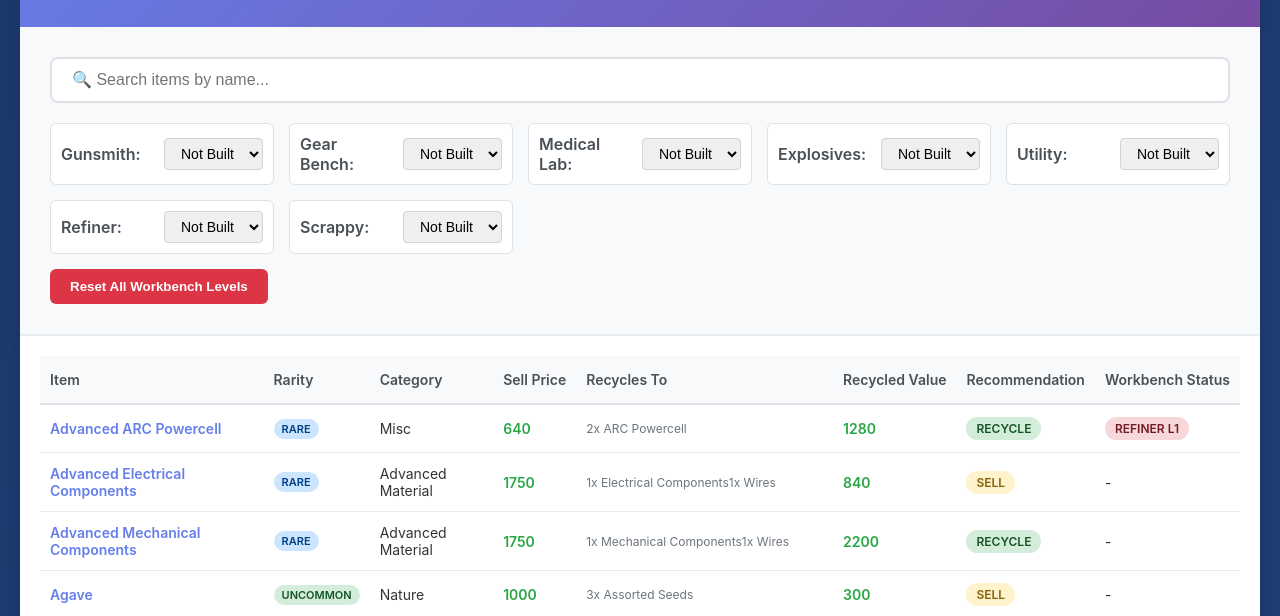
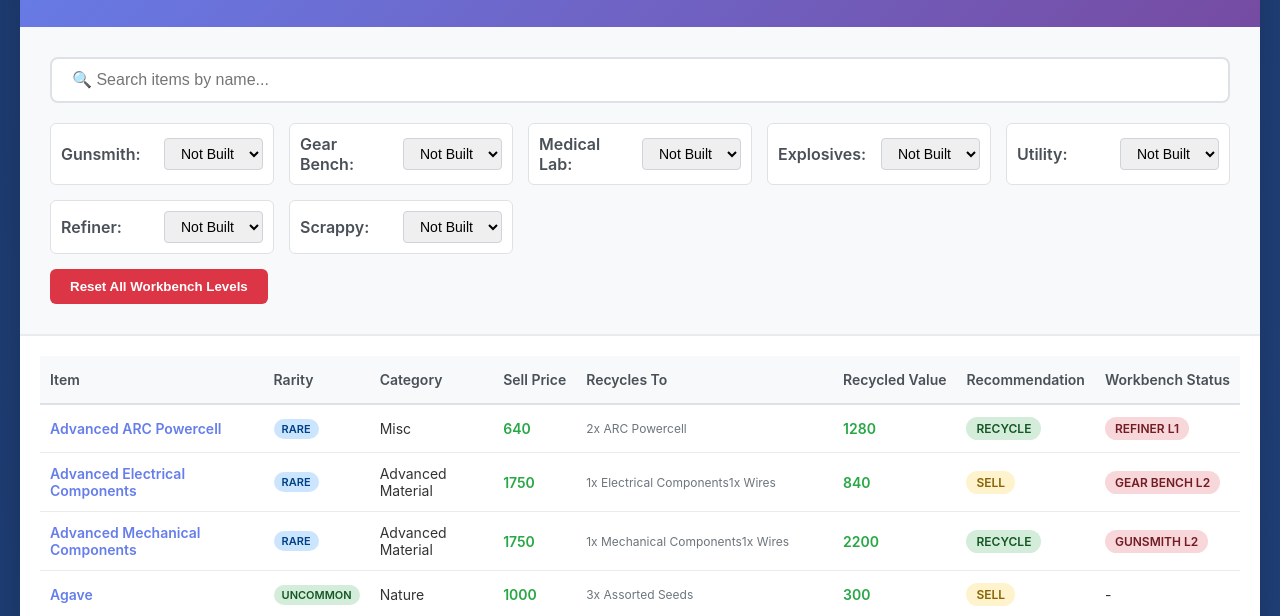
Before and after one commit to dnlm/arc-raiders-loot-tracker-cai, a website: page index.html in a window 1280 px wide. Shown: the part 129-745 px from the top of the page. Drawn offline with Linux system fonts and the light colour scheme.

Commit message:
fix showing upgrade mats for all coming levels

```diff
--- a/index.html
+++ b/index.html
@@ -497,36 +497,34 @@
         }
 
         function isItemNeededForWorkbench(itemName) {
-            // Check each workbench type
             for (const [type, levels] of Object.entries(WORKBENCH_RECIPES)) {
-                const currentLevel = workbenches[type];
-
-                const nextLevel = currentLevel + 1;
+                const currentLevel = Number.isInteger(workbenches[type]) ? workbenches[type] : 0;
                 const maxL = getMaxLevel(type);
 
-                // Check if this item is needed for the next level upgrade
-                if (nextLevel <= maxL && levels[nextLevel]) {
-                    // Check if item name matches any required items (fuzzy match)
-                    for (const reqItem of levels[nextLevel]) {
-                        // Try various matching strategies
-                        if (itemName.toLowerCase().includes(reqItem.toLowerCase()) ||
-                            reqItem.toLowerCase().includes(itemName.toLowerCase()) ||
-                            itemName.toLowerCase().replace(/\s+/g, '') === reqItem.toLowerCase().replace(/\s+/g, '')) {
-                            // Format bench name nicely
-                            let benchName = type.replace(/_/g, ' ').split(' ')
-                                .map(w => w.charAt(0).toUpperCase() + w.slice(1)).join(' ');
-                            return {
-                                needed: true,
-                                bench: benchName,
-                                level: nextLevel
-                            };
+                // Check all future levels (current+1 ... maxL)
+                for (let lvl = currentLevel + 1; lvl <= maxL; lvl++) {
+                    const reqs = levels[lvl] || [];
+                    for (const reqItem of reqs) {
+                        const a = itemName.toLowerCase();
+                        const b = reqItem.toLowerCase();
+                        if (
+                            a.includes(b) ||
+                            b.includes(a) ||
+                            a.replace(/\s+/g, '') === b.replace(/\s+/g, '')
+                        ) {
+                            // Pretty bench name for the badge
+                            const benchName = type.replace(/_/g, ' ')
+                                .split(' ')
+                                .map(w => w.charAt(0).toUpperCase() + w.slice(1))
+                                .join(' ');
+                            return { needed: true, bench: benchName, level: lvl };
                         }
                     }
                 }
             }
-
             return { needed: false };
         }
+
 
         function getRecommendation(item) {
             if (!item.sellPrice) return { action: 'Unknown', class: 'badge-equal' };
```
